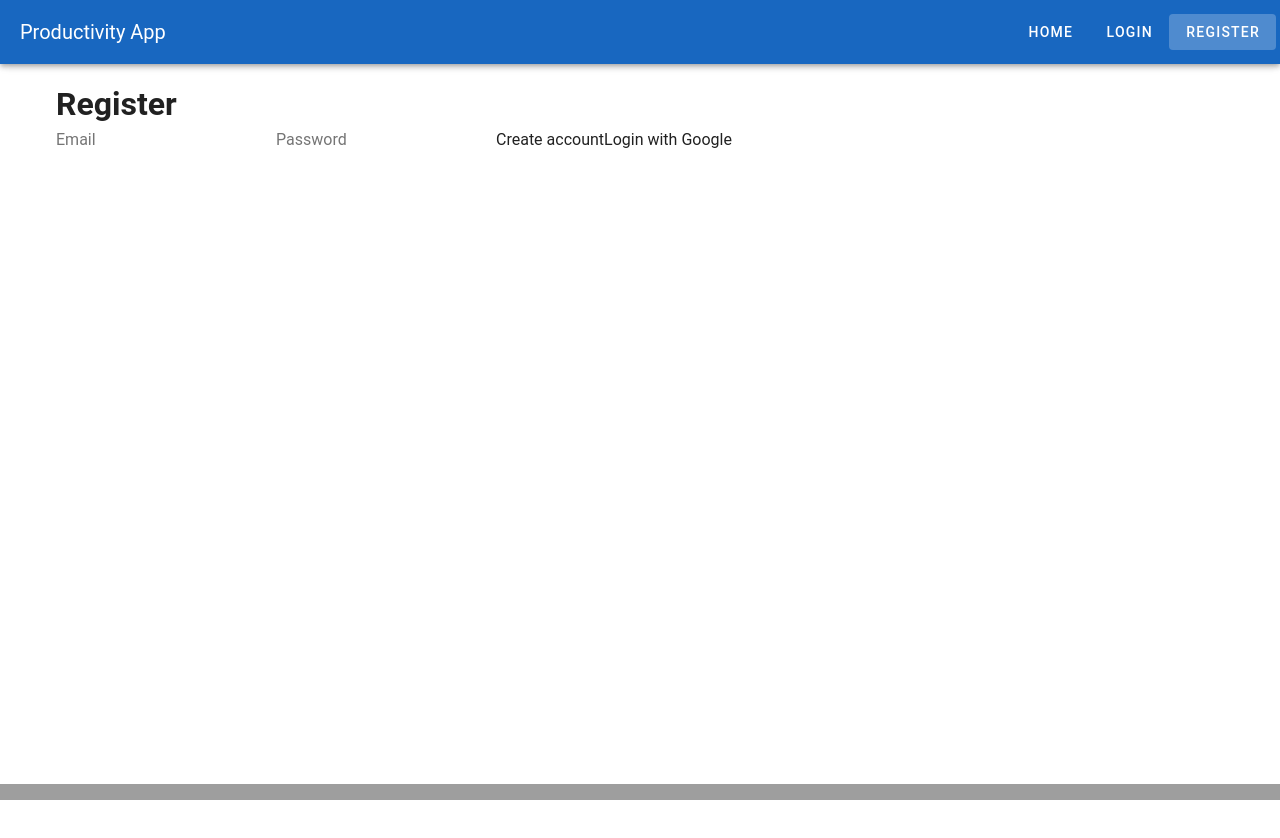
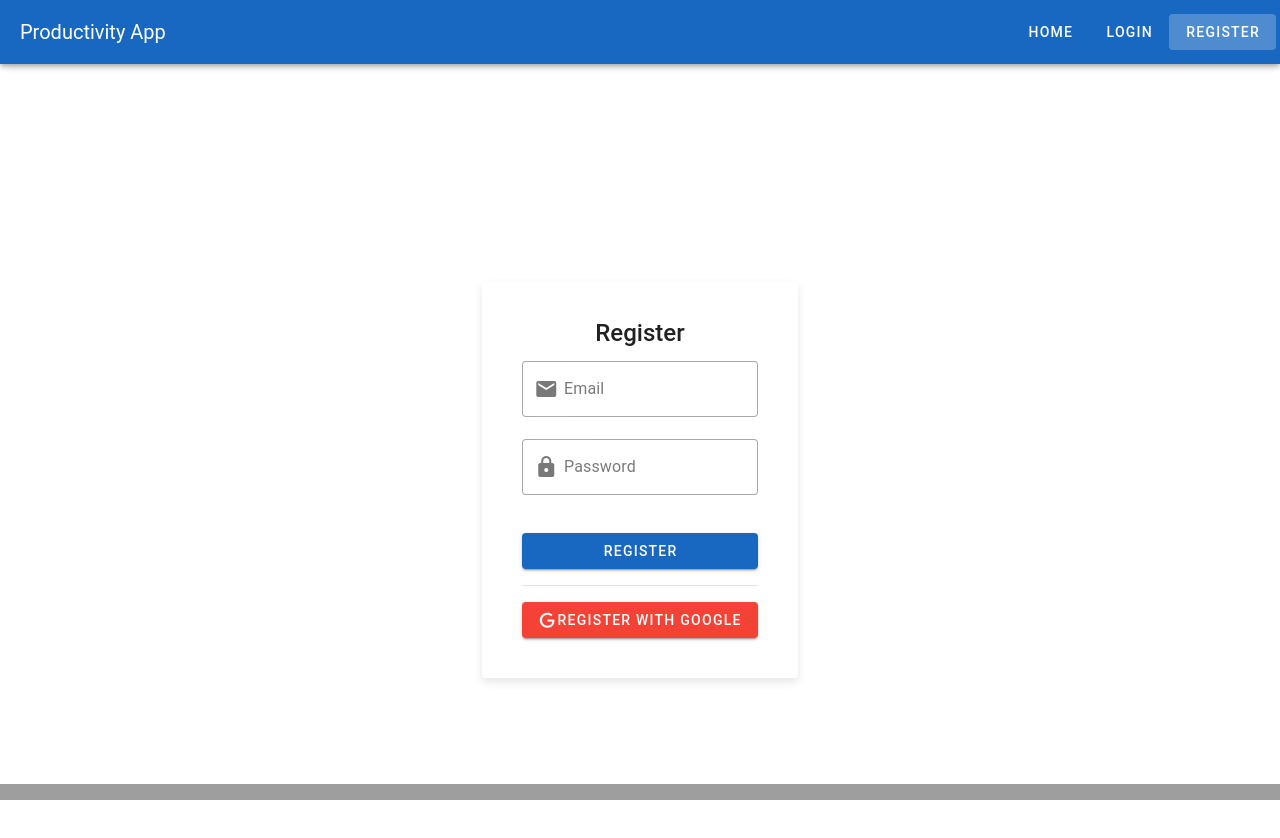
Before and after one commit to andreeadio/Productivity-App, a Vue app in the folder frontend/: page /register in a window 1280 px wide. Shown: the top 838 px of the page. Before the commit the page ends 800 px from the top, so only its background shows below. Built offline with nearby package versions, Linux system fonts and the light colour scheme; no server answers.

Commit message:
login and register, added validations and manage state with vuex

```diff
--- a/frontend/src/views/LoginPage.vue
+++ b/frontend/src/views/LoginPage.vue
@@ -1,25 +1,15 @@
-
 <template>
   <v-container class="d-flex justify-center align-center" style="height: 100vh;">
     <v-card class="pa-6" max-width="400">
       <v-card-title class="text-h5 text-center">Login</v-card-title>
       <v-card-text>
-          <v-text-field
-            v-model="email"
-            label="Email"
-            type="email"
-            placeholder="Enter your email"
-            variant="outlined"
-            prepend-inner-icon="mdi-email"
+        <v-form ref="loginForm">
+          <v-text-field v-model="email" label="Email" type="email" placeholder="Enter your email" variant="outlined"
+            prepend-inner-icon="mdi-email" :rules="[rules.required, rules.validEmail]"
            ></v-text-field>
 
-          <v-text-field
-            v-model="password"
-            label="Password"
-            type="password"
-            placeholder="Enter your password"
-            variant="outlined"
-            prepend-inner-icon="mdi-lock"
+          <v-text-field v-model="password" label="Password" type="password" placeholder="Enter your password"
+            variant="outlined" prepend-inner-icon="mdi-lock"  :rules="[rules.required, rules.minLength]"
             ></v-text-field>
 
           <v-alert v-if="errorMessage" type="error" dense>{{ errorMessage }}</v-alert>
@@ -32,6 +22,7 @@
             <v-icon left>mdi-google</v-icon>
             Login with Google
           </v-btn>
+        </v-form>
       </v-card-text>
     </v-card>
   </v-container>
@@ -40,76 +31,59 @@
 <script>
 
 //imports here
-import {ref} from "vue"
-import {auth, googleProvider} from '../config/firebase-config'
-import { signInWithEmailAndPassword, signInWithPopup } from "firebase/auth";
-import { useRouter } from "vue-router";
+import { ref } from "vue"
+import { useRouter } from "vue-router"
+import { useStore } from "vuex"
 
 export default {
-    name: "LoginPage", // Schimbare la un nume multi-word
+  name: "LoginPage",
 
-    setup(){
+  setup() {
     const email = ref("")
     const password = ref("")
-        const errorMessage =ref()
+    const errorMessage = ref()
     const router = useRouter()
+    const store = useStore()
 
-        const loginUser = async() => {
-            try{
-                const userCredential = await signInWithEmailAndPassword(auth, email.value, password.value)
-                const idToken = await userCredential.user.getIdToken()
-                localStorage.setItem("token", idToken)
-                alert("Login successsful")
-                console.log(auth.currentUser)
+    const loginForm = ref(null);
+
+    //rules for form validation
+    const rules = {
+      required: (value) => !!value || "This field is required",
+      validEmail: (value) => /.+@.+\..+/.test(value) || "Invalid email format"
+    };
+
+    const loginUser = async () => {
+      const isValid = await loginForm.value.validate()
+
+      if (!isValid) {
+        return
+      }
+
+      try {
+        await store.dispatch("auth/login", { email: email.value, password: password.value })
         router.push('/dashboard')
 
       }
-            catch(error){
-                console.log(error.code)
-                switch(error.code){
-                    case "auth/invalid-email":
-                        errorMessage.value="Invalid email"
-                        break
-                    case "auth/user-not-found":
-                        errorMessage.value ="No account with this email was found"
-                        break
-                    case "auth/wrong-password":
-                        errorMessage.value="Incorrect password"
-                        break
-                }
+      catch (error) {
+        errorMessage.value = "Invalid credentials. Please try again."
       }
     };
 
-        const loginWithGoogle = async() =>{
-            try{
-                const result = await signInWithPopup(auth, googleProvider)
-                const token = await result.user.getIdToken()
-                localStorage.setItem("token", token)
-
-                alert("Login with google ")
+    const loginWithGoogle = async () => {
+      try {
+        await store.dispatch("auth/loginWithGoogle")
         console.log("Login with google")
 
         router.push('/dashboard')
 
-            } catch(error){
-                console.error("Google sign-in error:", error);
+      } catch (error) {
+        console.error("Google sign-in error:", error)
       }
     }
 
-        // const loginWithFacebook = async() =>{
-        //     try{
-        //         const result = await signInWithPopup(auth, facebookProvider)
-        //         const token = await result.user.getIdToken()
-        //         localStorage.setItem("token", token)
 
-        //         alert("Login with google ")
-        //         console.log("Login with facebook")
-        //     } catch(error){
-        //         console.error("Facebook sign-in error:", error);
-        //     }
-        // }
-
-        return{email, password,loginUser, loginWithGoogle, errorMessage}
+    return { email, password, loginUser, loginWithGoogle, errorMessage, rules, loginForm }
 
   }
 
--- a/frontend/src/views/RegisterPage.vue
+++ b/frontend/src/views/RegisterPage.vue
@@ -1,54 +1,88 @@
 <template>
-    <div>
-        <h1>Register </h1>
-        <input v-model="email" type="email" placeholder="Email" />
-        <input v-model="password" type="password" placeholder="Password" />
-        <button @click="registerUser">Create account</button>
-        <button @click="signinWithGoogle"> Login with Google</button>
+    <v-container class="d-flex justify-center align-center" style="height: 100vh;">
+        <v-card class="pa-6" max-width="400">
+            <v-card-title class="text-h5 text-center">Register</v-card-title>
+            <v-card-text>
+                <v-form ref="registerForm">
+                    <v-text-field v-model="email" label="Email" type="email" placeholder="Enter your email"
+                        variant="outlined" prepend-inner-icon="mdi-email"
+                        :rules="[rules.required, rules.validEmail]"></v-text-field>
 
-    </div>
+                    <v-text-field v-model="password" label="Password" type="password" placeholder="Enter your password"
+                        variant="outlined" prepend-inner-icon="mdi-lock" :rules="[rules.required, rules.minLength]"
+                        ></v-text-field>
+
+                    <v-alert v-if="errorMessage" type="error" dense>{{ errorMessage }}</v-alert>
+
+                    <v-btn color="primary" block class="mt-4" @click="registerUser">Register</v-btn>
+
+                    <v-divider class="my-4"></v-divider>
+
+                    <v-btn color="red darken-1" block @click="registerWithGoogle">
+                        <v-icon left>mdi-google</v-icon>
+                        Register with Google
+                    </v-btn>
+                </v-form>
+            </v-card-text>
+        </v-card>
+    </v-container>
 </template>
 
+
 <script>
-import {ref} from "vue"
-import {auth, googleProvider} from '../config/firebase-config'
-import { createUserWithEmailAndPassword, signInWithPopup } from "firebase/auth";
+import { ref } from "vue"
 import { useRouter } from "vue-router";
+import { useStore } from "vuex";
 
-    export default{
-        setup(){
+export default {
+    setup() {
         const router = useRouter()
         const email = ref("")
         const password = ref("")
+        const errorMessage = ref("")
+        const store = useStore()
+        const registerForm = ref(null)
 
-            const registerUser = async() => {
-                try{
-                    const userCredential = await createUserWithEmailAndPassword(auth, email.value, password.value)
-                    const idToken = await userCredential.user.getIdToken()
-                    localStorage.setItem("token", idToken)
-                    alert("Register successsful")
-                    console.log( auth.currentUser)
+        const rules = {
+            required: (value) => !!value || "This field is required",
+            validEmail: (value) => /.+@.+\..+/.test(value) || "Invalid email format",
+            minLength: (value) => value.length >= 6 || "Password must be at least 6 characters"
+        };
+
+        const registerUser = async () => {
+            const isValid = await registerForm.value.validate()
+            if (!isValid)
+                return
+
+            try {
+                await store.dispatch("auth/register", { email: email.value, password: password.value })
                 router.push('/dashboard')
             }
             catch (error) {
-                    console.error("Login error:", error);
+                errorMessage.value = "Registration failed. Please try again."
+
+                console.error("Register error:", error)
             }
         };
 
-            const signinWithGoogle = async() =>{
-                try{
-                    const result = await signInWithPopup(auth, googleProvider)
-                    const token = await result.user.getIdToken()
-                    localStorage.setItem("token", token)
-                    console.log("Login with google")
+        const registerWithGoogle = async () => {
+            try {
+                await store.dispatch("auth/registerWithGoogle")
                 router.push("/dashboard")
-                } catch(error){
-                    console.error("Google sign-in error:", error);
+            } catch (error) {
+                errorMessage.value = "Google registration failed.";
+                console.error("Google sign-in error:", error)
             }
         }
 
-            return{email, password,registerUser, signinWithGoogle}
+        return { email, password, registerUser, registerWithGoogle, errorMessage, rules, registerForm }
     }
 }
 
 </script>
+
+<style scoped>
+.v-card {
+    box-shadow: 0px 4px 10px rgba(0, 0, 0, 0.1);
+}
+</style>
```
Lines whose indentation alone changed are shown as unchanged.
